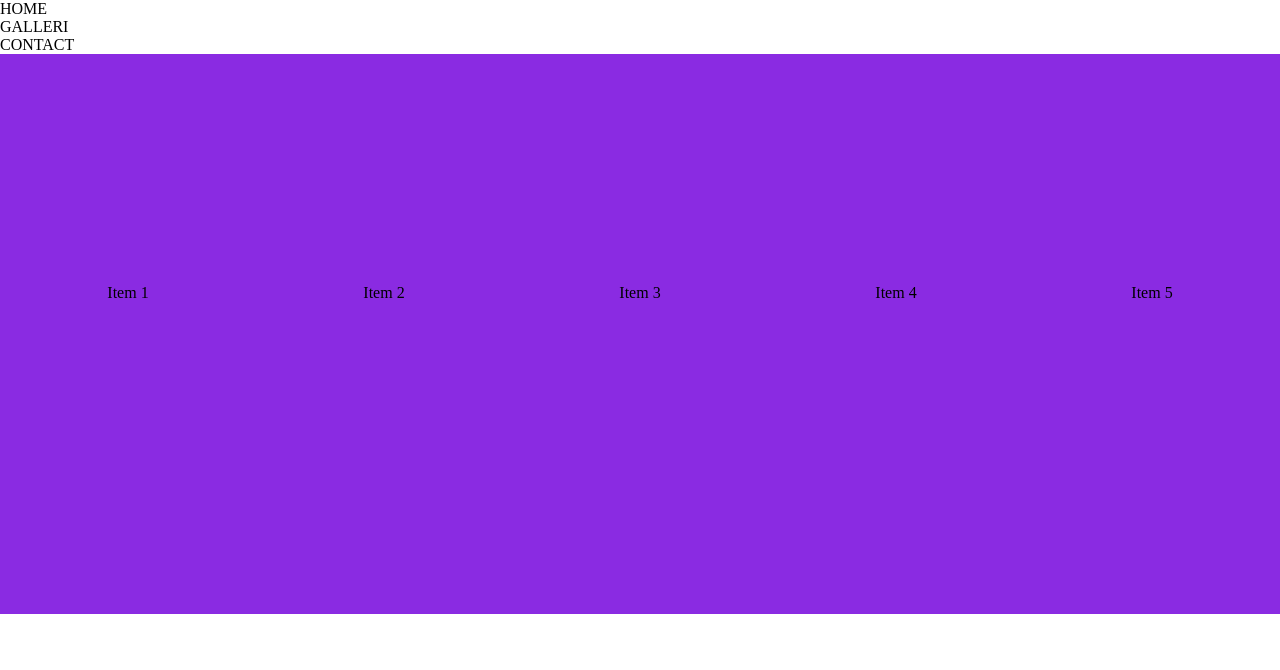
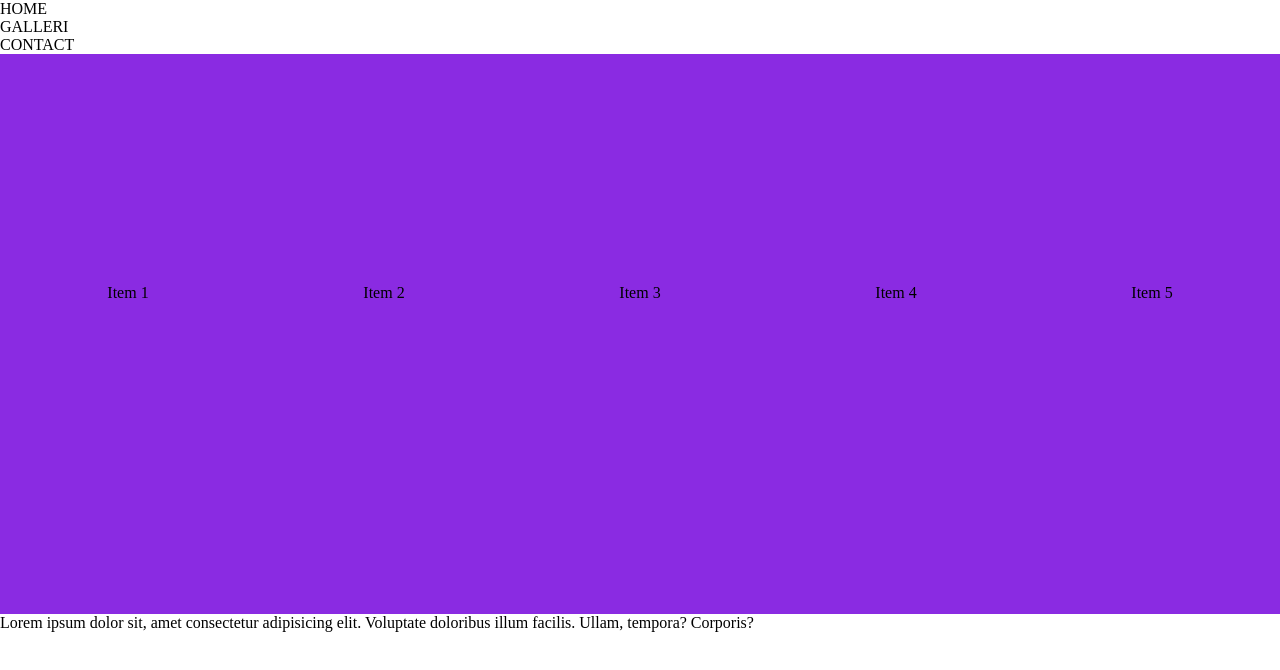
Before and after one commit to fernandosinani-gonzales/Mu24-Flex, a plain HTML site: page index.html in a window 1280 px wide. Drawn offline with Linux system fonts and the light colour scheme.

Commit message:
a paragra added at the end with loremtext

```diff
--- a/index.html
+++ b/index.html
@@ -30,6 +30,8 @@
         <div class="items item5">Item 5</div>
 
     </div>
+    <p>Lorem ipsum dolor sit, amet consectetur adipisicing elit. Voluptate doloribus illum facilis. Ullam, tempora?
+        Corporis?</p>
 </body>
 
 </html>
```
